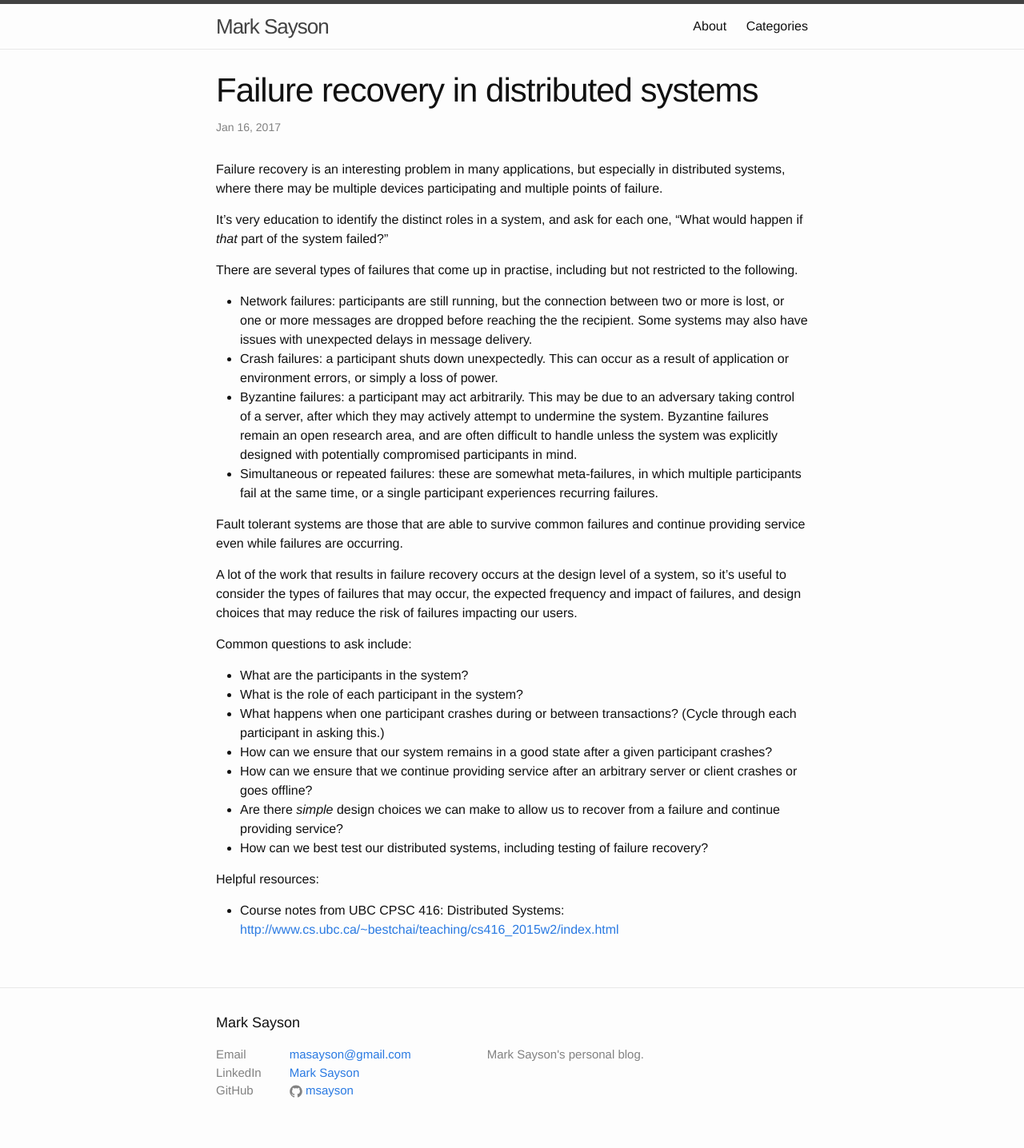
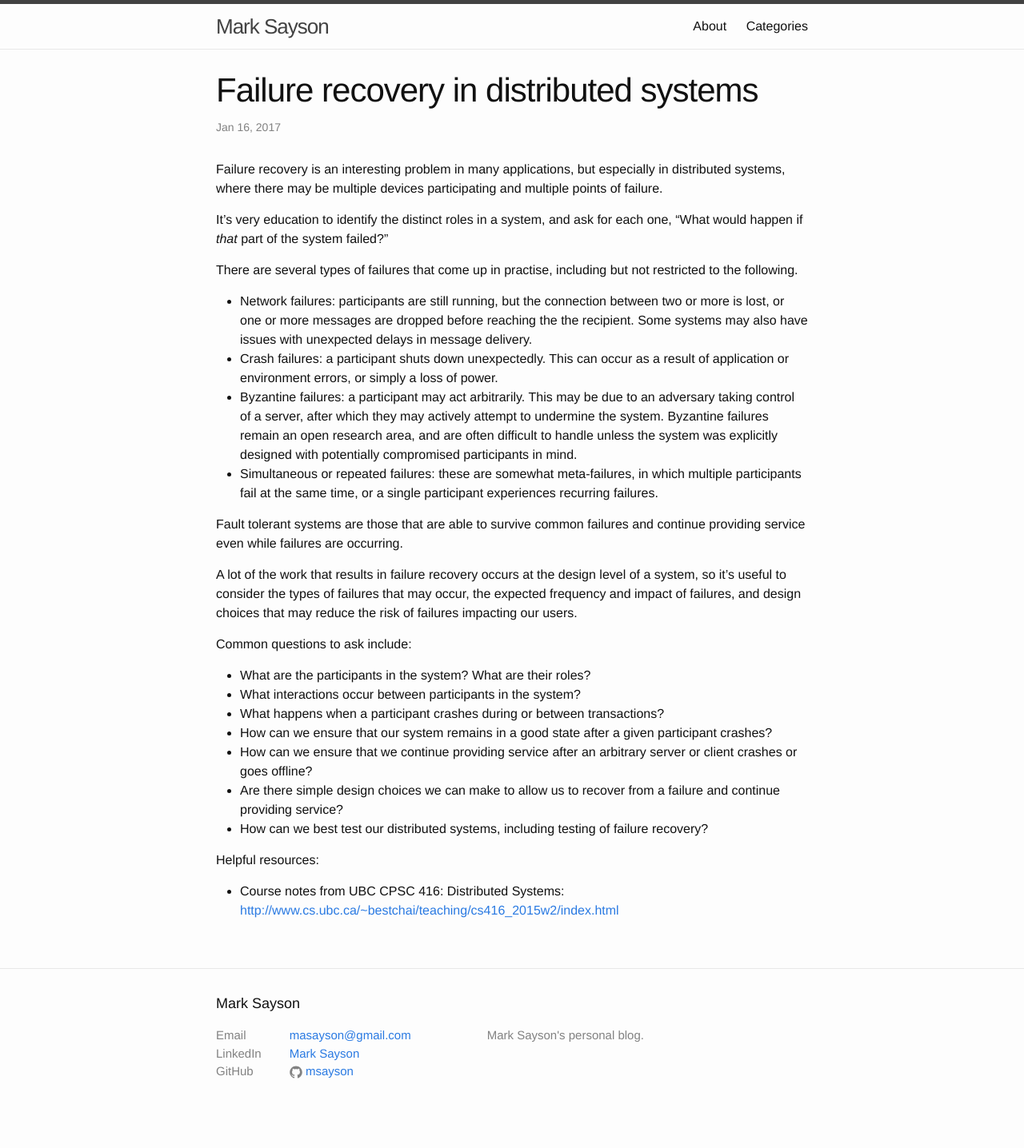
Before and after one commit to msayson/msayson.github.io, a Jekyll site: the page built from _posts/2017-01-15-failure-recovery-in-distributed-systems.markdown, in a window 1280 px wide. Shown: the whole page at 80% size. Built offline with Jekyll 4.4.1, drawn with Linux system fonts in a browser that asks for light colours; after the commit the page ends 1412 px from its top, so only the background shows below that.

Commit message:
Added to common questions to ask when considering failure tolerance

```diff
--- a/_posts/2017-01-15-failure-recovery-in-distributed-systems.markdown
+++ b/_posts/2017-01-15-failure-recovery-in-distributed-systems.markdown
@@ -22,12 +22,12 @@ A lot of the work that results in failure recovery occurs at the design level of
 
 Common questions to ask include:
 
-* What are the participants in the system?
-* What is the role of each participant in the system?
-* What happens when one participant crashes during or between transactions? (Cycle through each participant in asking this.)
+* What are the participants in the system?  What are their roles?
+* What interactions occur between participants in the system?
+* What happens when a participant crashes during or between transactions?
 * How can we ensure that our system remains in a good state after a given participant crashes?
 * How can we ensure that we continue providing service after an arbitrary server or client crashes or goes offline?
-* Are there _simple_ design choices we can make to allow us to recover from a failure and continue providing service?
+* Are there simple design choices we can make to allow us to recover from a failure and continue providing service?
 * How can we best test our distributed systems, including testing of failure recovery?
 
 Helpful resources:
```
